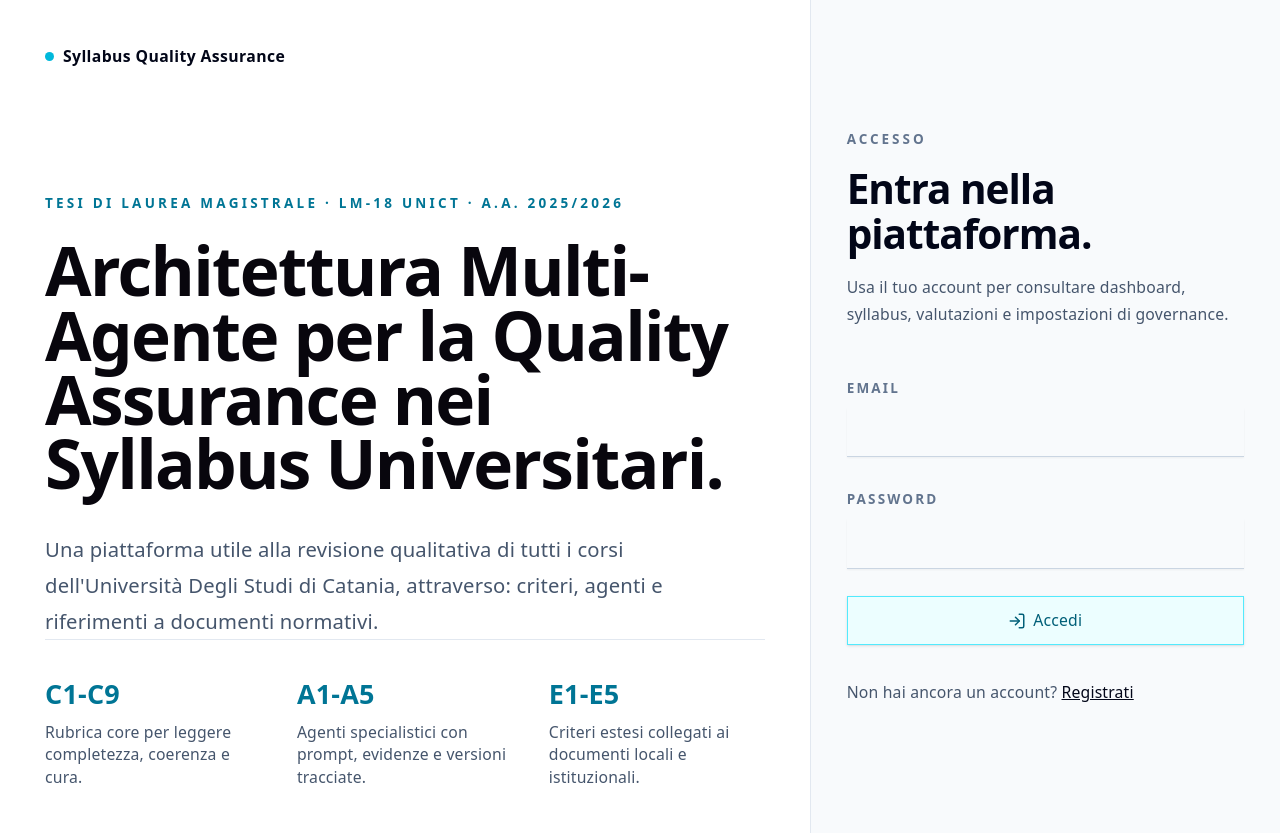
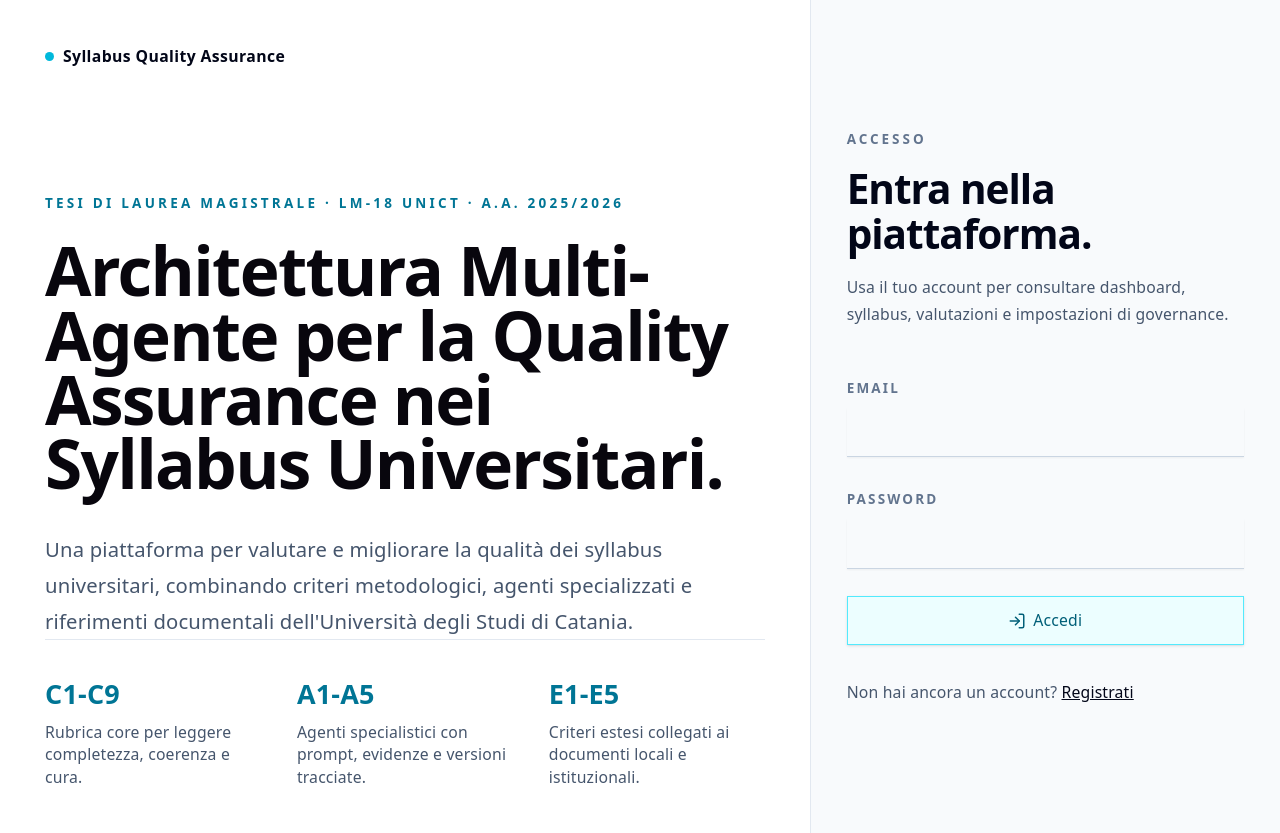
Before and after one commit to GiuseppePitruzzella/syllabus-quality-assurance, a React (Vite) app in the folder frontend/: page /login in a window 1280 px wide. Built offline with nearby package versions, Linux system fonts and the light colour scheme; no server answers.

Commit message:
phase-11.F.followup: refine auth subtitle

```diff
--- a/frontend/src/pages/Auth/AuthShell.tsx
+++ b/frontend/src/pages/Auth/AuthShell.tsx
@@ -19,9 +19,10 @@ export function AuthShell({ children }: { children: ReactNode }) {
                 Universitari.
               </h1>
               <p className="mt-8 max-w-2xl text-lg leading-8 text-slate-600">
-                Una piattaforma utile alla revisione qualitativa di tutti i
-                corsi dell&apos;Università Degli Studi di Catania, attraverso:
-                criteri, agenti e riferimenti a documenti normativi.
+                Una piattaforma per valutare e migliorare la qualità dei
+                syllabus universitari, combinando criteri metodologici, agenti
+                specializzati e riferimenti documentali dell&apos;Università
+                degli Studi di Catania.
               </p>
             </div>
           </div>
```
